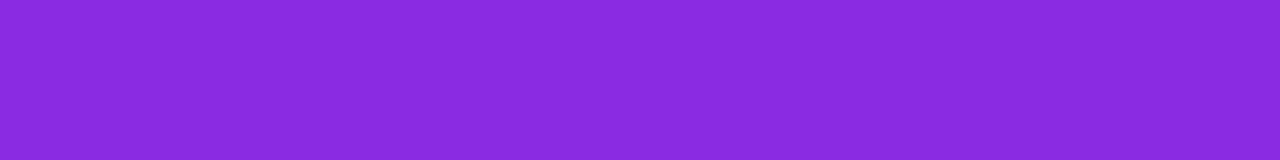
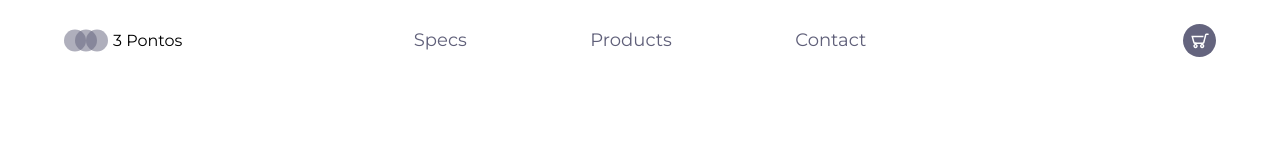
Before and after one commit to lucaspires-source/hmtl_css_responsive, a plain HTML site: page index.html in a window 1280 px wide. Drawn offline with Linux system fonts and the light colour scheme.

Commit message:
finished header

```diff
--- a/index.html
+++ b/index.html
@@ -4,9 +4,29 @@
     <meta charset="UTF-8">
     <meta name="viewport" content="width=device-width, initial-scale=1.0">
     <link rel="stylesheet" href="./style.css"/>
+    <link rel="preconnect" href="https://fonts.gstatic.com">
+    <link href="https://fonts.googleapis.com/css2?family=Montserrat:ital,wght@0,100;0,200;0,300;0,400;0,500;0,600;0,700;0,800;0,900;1,100;1,200;1,300;1,400;1,500;1,600;1,700;1,800;1,900&display=swap" rel="stylesheet">
     <title>Html and css Studies</title>
 </head>
 <body>
+    <header >
+        <div class="logo-container">
+            <img src="./assets/img/logo.svg" alt="logo"/>
+            <h4 class="logo">3 Pontos</h4>
+        </div>
+        <nav>
+            <ul class="nav-links">
+                <li><a class="nav-link" href="#">Specs</a></li>
+                <li><a class="nav-link" href="#">Products</a></li>
+                <li><a class="nav-link" href="#">Contact</a></li>
+            </ul>
+        </nav>
+        <div class="cart">
+            <img src="./assets/img/cart.svg" alt="cart"/>
+        </div>
+    </header>
+    <main>
 
+    </main>
 </body>
 </html>
--- a/style.css
+++ b/style.css
@@ -1,3 +1,49 @@
+*{
+    margin: 0px;
+    padding: 0px;
+    box-sizing: border-box;
+
+}
+
+
 body{
-    background-color: blueviolet;
+
+    font-family: 'Montserrat', sans-serif;
 }
+header{
+    display: flex;
+    width: 90%;
+    height: 10vh;
+    margin: auto;
+    align-items: center;
+
+}
+.logo-container{
+
+    flex: 1;
+}
+
+.logo{
+    font-weight: 400;
+    margin: 5px;
+}
+.logo-container,.nav-links,.cart{
+    display: flex;
+}
+nav{
+
+    flex: 2;
+}
+.nav-links{
+    justify-content: space-around;
+    list-style: none;
+}
+.nav-link{
+color: #5f5f79;
+font-size: 18px;
+text-decoration: none;
+}
+.cart{
+    flex: 1;
+    justify-content: flex-end;
+}
```
